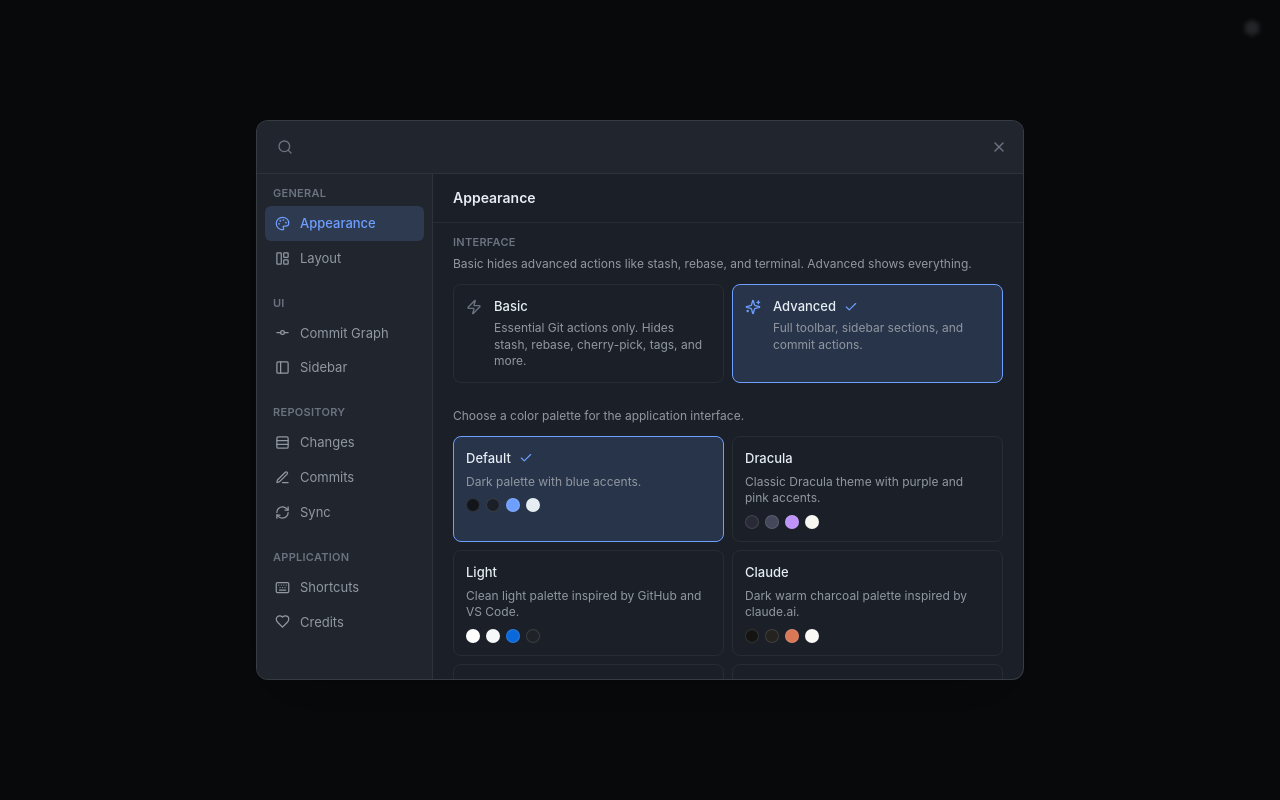
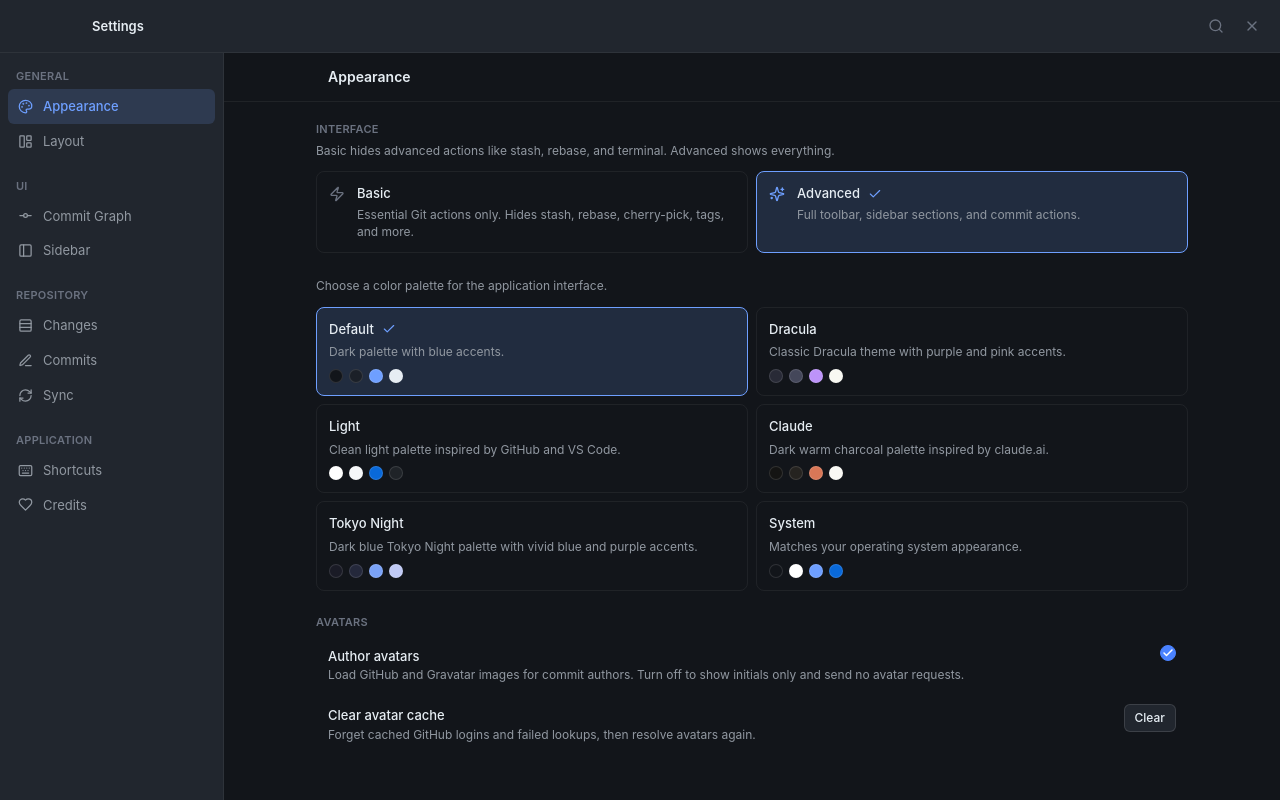
Before and after one commit to ftuyama/git-light, a Vue app: page / in a window 1280 px wide. Both pictures are taken after a click on the button 1252 px from the left and 28 px from the top of the page. Built offline with nearby package versions, Linux system fonts and the light colour scheme.

Commit message:
Make settings a fullscreen page - The preferences overlay fills the window instead of a modal card: centered content column, wider category sidebar, and a draggable title bar that clears the macOS traffic lights

```diff
--- a/src/features/settings/AppSettingsDialog.vue
+++ b/src/features/settings/AppSettingsDialog.vue
@@ -328,27 +328,28 @@ onUnmounted(() => clearTimeout(avatarCacheClearedTimer))
 
 <template>
   <Teleport to="body">
+    <div v-if="settingsOpen" class="fixed inset-0 z-[190] flex bg-[var(--color-app)]">
       <div
-      v-if="settingsOpen"
-      class="fixed inset-0 z-[190] flex items-center justify-center bg-black/55 p-6 backdrop-blur-[2px]"
-      @click.self="ui.closeSettings()"
-    >
-      <div
-        class="flex h-[min(560px,85vh)] w-full max-w-3xl flex-col overflow-hidden rounded-xl border border-[var(--color-border-strong)] bg-[var(--color-panel)] shadow-2xl"
+        class="flex h-full w-full flex-col overflow-hidden bg-[var(--color-app)]"
         role="dialog"
         aria-modal="true"
         aria-label="Preferences"
       >
         <!-- Search -->
         <div
-          class="flex shrink-0 items-center justify-between gap-2 border-b border-[var(--color-border)] bg-[var(--color-panel-raised)] px-3 py-2.5"
+          class="app-drag flex shrink-0 items-center gap-3 border-b border-[var(--color-border)] bg-[var(--color-panel-raised)] py-2.5 pr-4"
+          data-tauri-drag-region
           @keydown="onSearchKeydown"
         >
+          <!-- Reserve the macOS traffic-light area, same as the repo tab strip. -->
+          <div data-tauri-drag-region class="w-20 shrink-0 self-stretch" aria-hidden="true" />
+          <h1 class="shrink-0 text-[13px] font-semibold text-[var(--color-fg)]">Settings</h1>
+          <div class="app-no-drag flex flex-1 items-center justify-end gap-2">
             <SearchInput
               v-if="searchExpanded"
               ref="searchInput"
               v-model="searchQuery"
-            class="flex-1"
+              class="max-w-sm flex-1"
               placeholder="Search settings…"
               shortcut="/"
             />
@@ -370,11 +371,12 @@ onUnmounted(() => clearTimeout(avatarCacheClearedTimer))
               <X :size="16" />
             </button>
           </div>
+        </div>
 
         <div class="flex min-h-0 flex-1">
           <!-- Sidebar nav -->
           <nav
-            class="flex w-44 shrink-0 flex-col overflow-y-auto border-r border-[var(--color-border)] bg-[var(--color-panel-raised)] py-3"
+            class="flex w-56 shrink-0 flex-col overflow-y-auto border-r border-[var(--color-border)] bg-[var(--color-panel-raised)] py-4"
           >
             <div
               v-for="group in preferenceGroups"
@@ -405,9 +407,8 @@ onUnmounted(() => clearTimeout(avatarCacheClearedTimer))
 
           <!-- Content -->
           <div class="flex min-w-0 flex-1 flex-col">
-            <header
-              class="flex shrink-0 items-center justify-between gap-3 border-b border-[var(--color-border)] px-5 py-3.5"
-            >
+            <header class="shrink-0 border-b border-[var(--color-border)] py-3.5">
+              <div class="mx-auto flex w-full max-w-4xl items-center justify-between gap-3 px-6">
                 <h2 class="text-sm font-semibold text-[var(--color-fg)]">{{ headerTitle }}</h2>
                 <span
                   v-if="isSearching"
@@ -416,9 +417,11 @@ onUnmounted(() => clearTimeout(avatarCacheClearedTimer))
                 >
                   {{ searchResultCount }} {{ searchResultCount === 1 ? 'result' : 'results' }}
                 </span>
+              </div>
             </header>
 
-            <div class="min-h-0 flex-1 overflow-y-auto px-2 py-3">
+            <div class="min-h-0 flex-1 overflow-y-auto px-3 py-5">
+              <div class="mx-auto w-full max-w-4xl">
                 <!-- Search results -->
                 <div v-if="isSearching">
                   <section v-for="group in searchGroups" :key="group.category" class="mb-4 last:mb-0">
@@ -853,6 +856,7 @@ onUnmounted(() => clearTimeout(avatarCacheClearedTimer))
           </div>
         </div>
       </div>
+    </div>
   </Teleport>
 </template>
 
```
Lines whose indentation alone changed are shown as unchanged.
